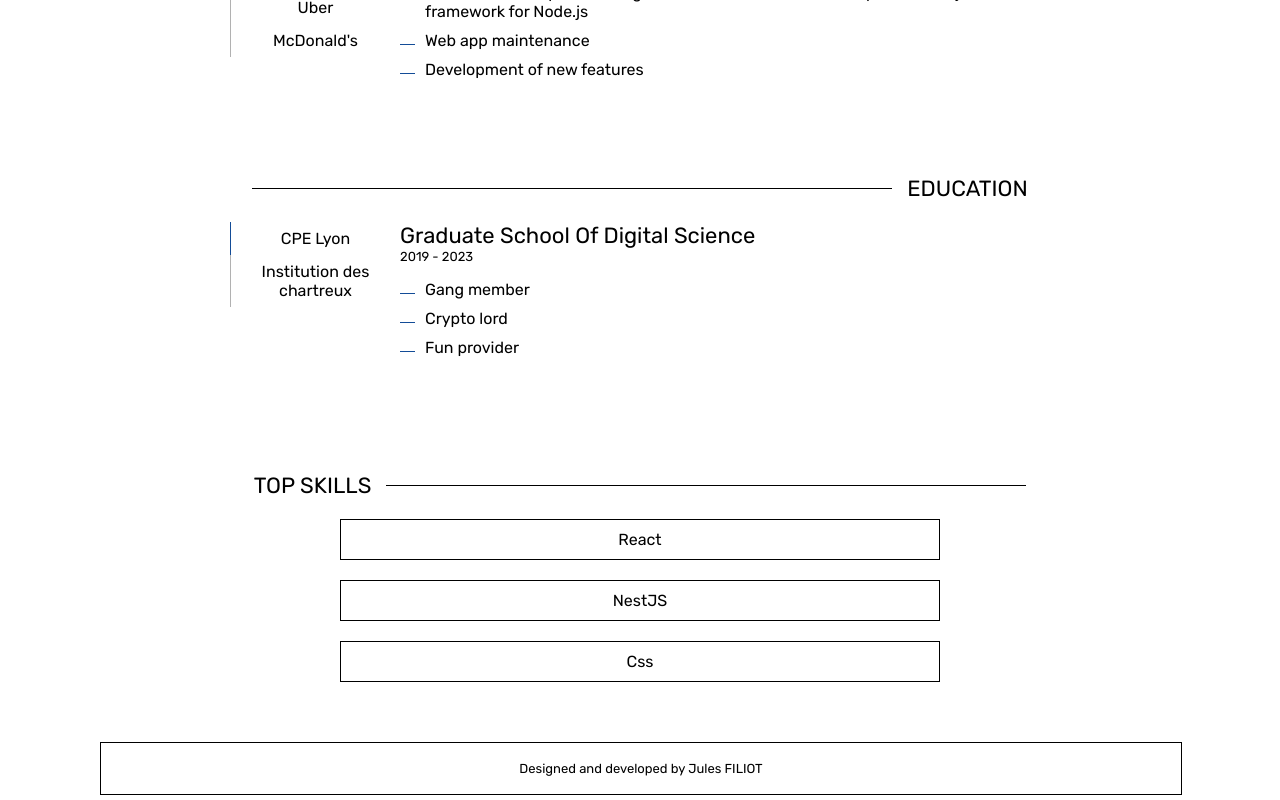
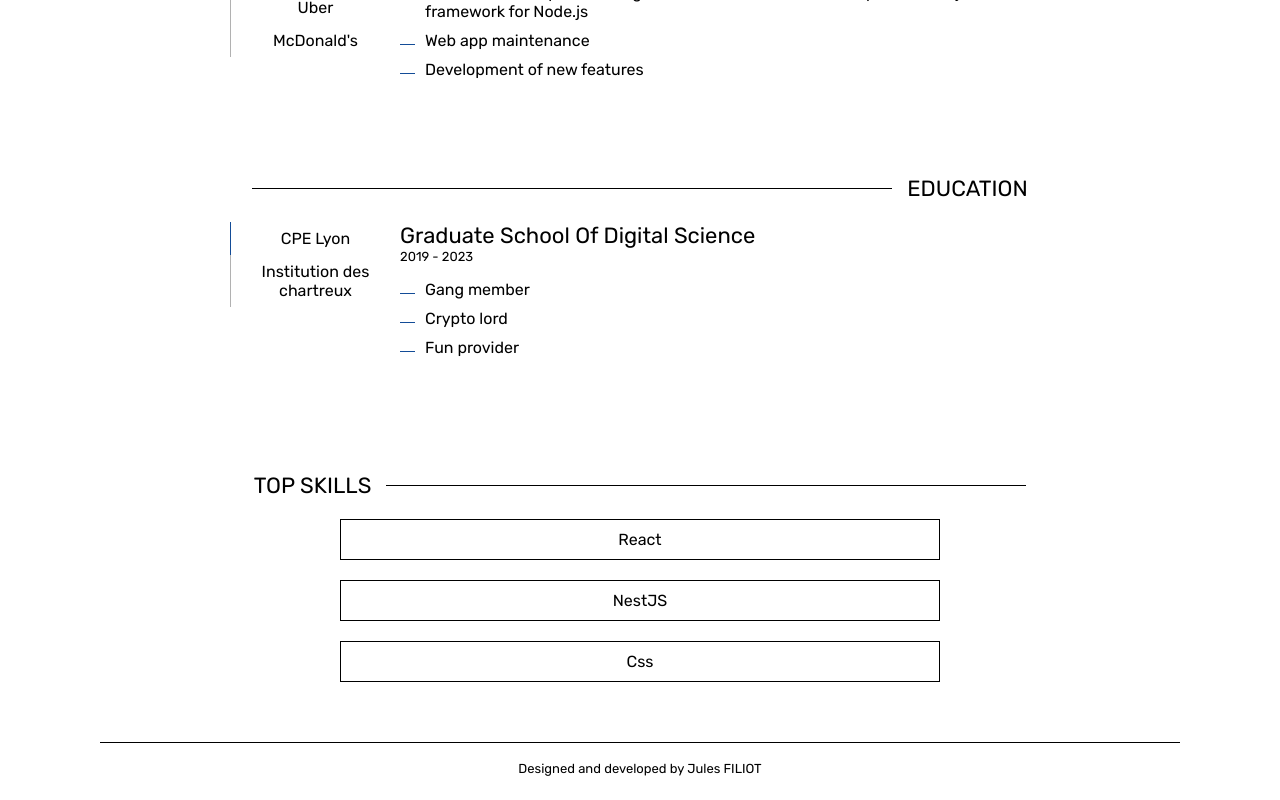
Before and after one commit to JulesFiliot/jules-filiot-front, a React (Create React App) app: page /resume in a window 1280 px wide. Shown: the part 233-1033 px from the top of the page. Built offline with nearby package versions, Linux system fonts and the light colour scheme.

Commit message:
[CHANGE] minor footer style change

```diff
--- a/src/components/Footer.jsx
+++ b/src/components/Footer.jsx
@@ -8,7 +8,9 @@ function Footer() {
 
   return (
     <footer className="footer-container">
-      <p>{t('footer.madeBy')}</p>
+      <div className="text">
+        <p>{t('footer.madeBy')}</p>
+      </div>
     </footer>
   );
 }
--- a/src/styles/footer.scss
+++ b/src/styles/footer.scss
@@ -1,14 +1,15 @@
 @use "variables.scss" as *;
 
 .footer-container {
-  // opacity: 0.7;
-  border: solid 1px $main-color;
   width: 100%;
   display: flex;
   justify-content: center;
   margin-top: 50px;
-  margin-bottom: 5px;
-  padding-top: 5px;
-  padding-bottom: 5px;
+  border-top: solid 1px $main-color;
   font-size: $font-size-small;
+
+  .text {
+    padding-top: 5px;
+    padding-bottom: 5px;
+  }
 }
```
